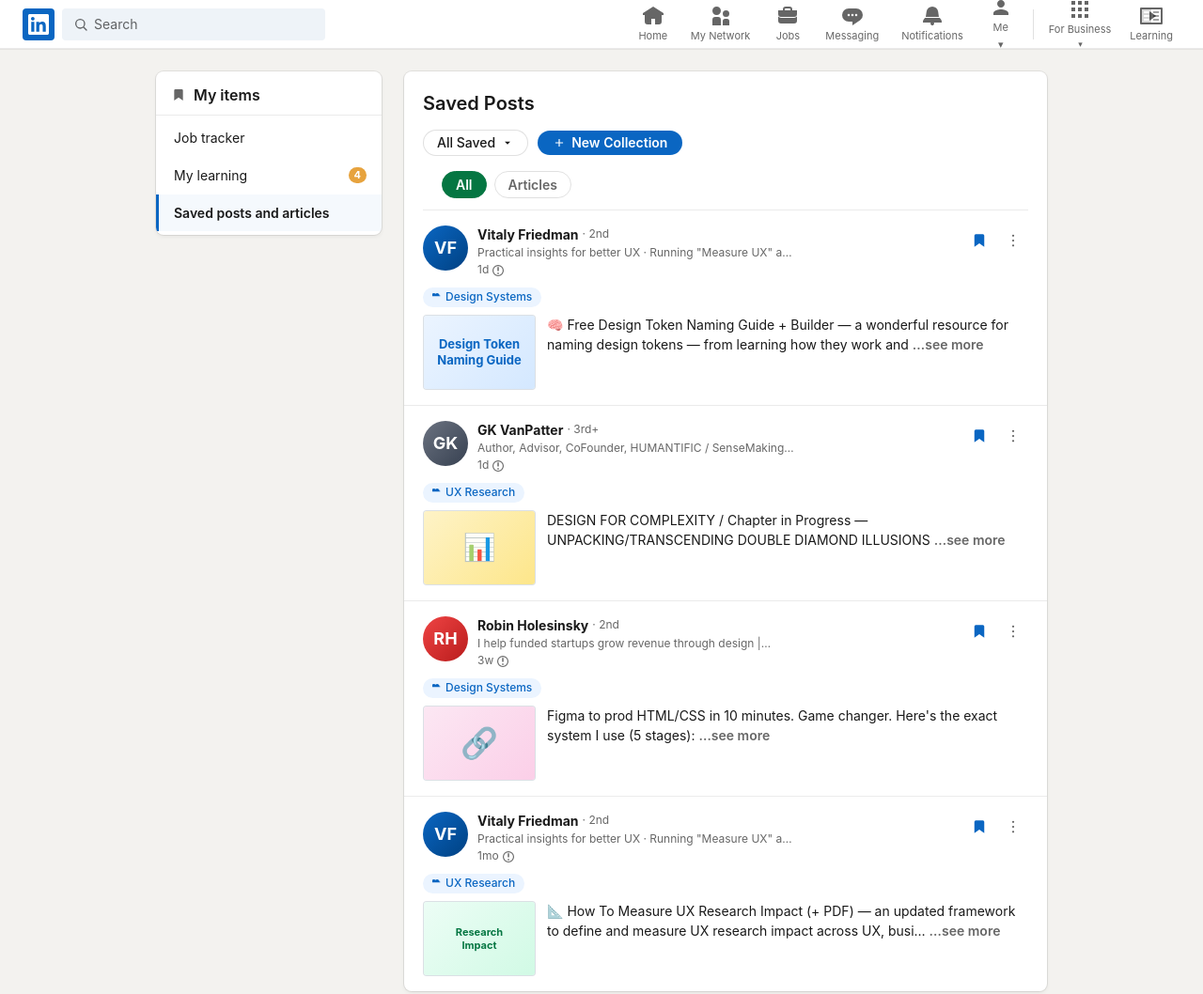
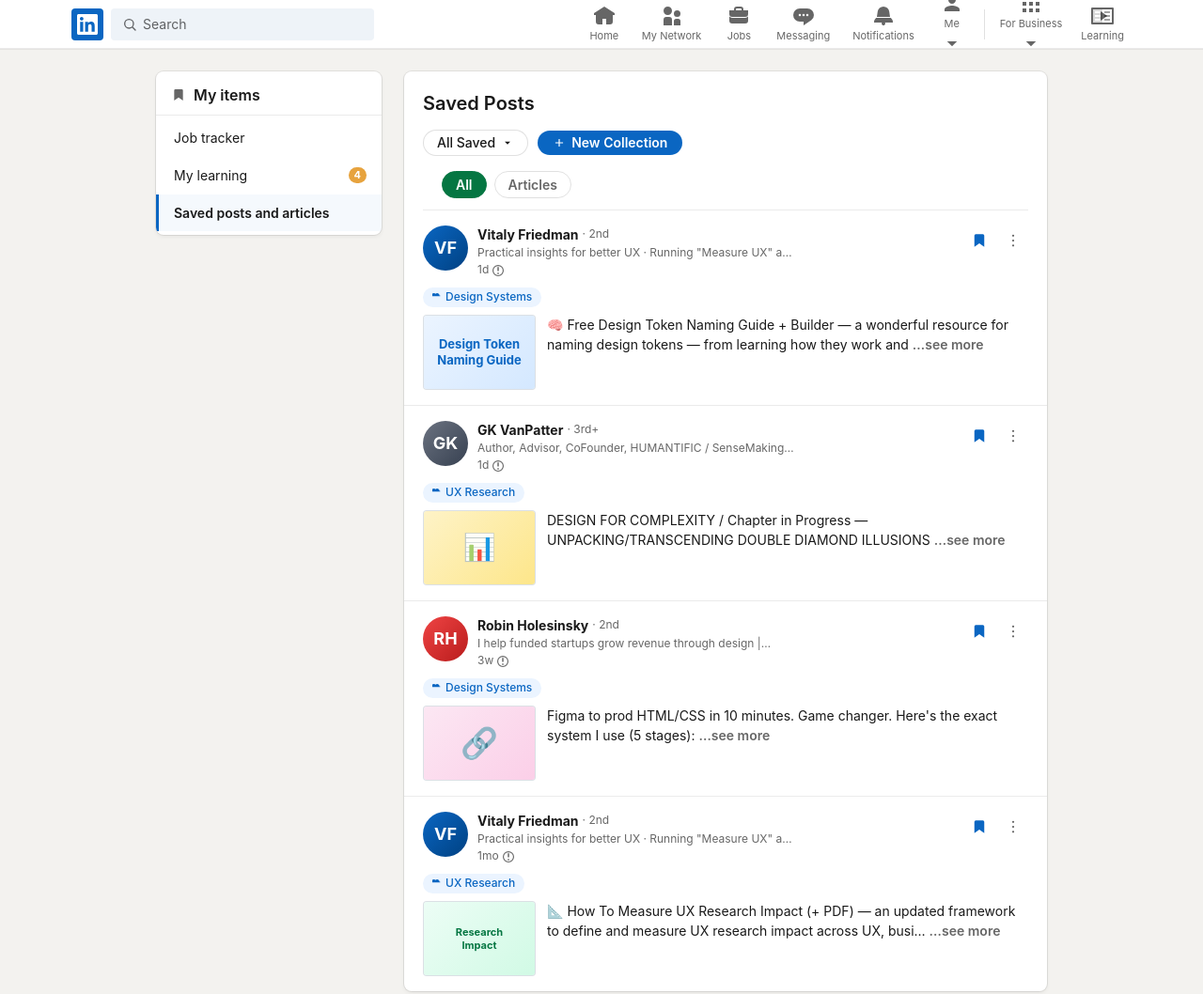
Before and after one commit to shrawan-10/linkedin-saved-collections, a plain HTML site: page linkedin-saved-collections.html in a window 1280 px wide. Shown: the whole page at 94% size. Drawn offline with Linux system fonts and the light colour scheme.

Commit message:
Fix nav icons, add caret SVG, set header to 1128px

```diff
--- a/linkedin-saved-collections.html
+++ b/linkedin-saved-collections.html
@@ -42,12 +42,21 @@
     height: 52px;
     display: flex;
     align-items: center;
+    justify-content: center;
     padding: 0 24px;
-    gap: 8px;
+    gap: 0;
     position: sticky;
     top: 0;
     z-index: 100;
     box-shadow: 0 0 0 1px rgba(0,0,0,0.06);
+  }
+
+  .topnav-inner {
+    width: 100%;
+    max-width: 1128px;
+    display: flex;
+    align-items: center;
+    gap: 8px;
   }
 
   .topnav-logo {
@@ -136,11 +145,11 @@
   .topnav-item-secondary:hover { color: var(--text-primary); background: rgba(0,0,0,0.03); }
   .topnav-item-secondary svg { width: 24px; height: 24px; fill: currentColor; }
 
-  .topnav-item-secondary .chevron-small {
-    display: inline-block;
-    font-size: 9px;
-    vertical-align: middle;
-    margin-left: 1px;
+  .topnav-item svg.caret, .topnav-item-secondary svg.caret {
+    width: 16px;
+    height: 16px;
+    fill: currentColor;
+    display: block;
   }
 
   /* ─── PAGE LAYOUT ─── */
@@ -976,8 +985,16 @@
 </head>
 <body>
 
+<!-- caret-small symbol -->
+<svg xmlns="http://www.w3.org/2000/svg" style="display:none">
+  <symbol id="caret-small" viewBox="0 0 16 16">
+    <path d="M8 9.5L4.5 6h7L8 9.5z"/>
+  </symbol>
+</svg>
+
 <!-- TOP NAV -->
 <nav class="topnav">
+  <div class="topnav-inner">
     <div class="topnav-logo">
       <svg viewBox="0 0 24 24"><path d="M20.447 20.452h-3.554v-5.569c0-1.328-.027-3.037-1.852-3.037-1.853 0-2.136 1.445-2.136 2.939v5.667H9.351V9h3.414v1.561h.046c.477-.9 1.637-1.85 3.37-1.85 3.601 0 4.267 2.37 4.267 5.455v6.286zM5.337 7.433c-1.144 0-2.063-.926-2.063-2.065 0-1.138.92-2.063 2.063-2.063 1.14 0 2.064.925 2.064 2.063 0 1.139-.925 2.065-2.064 2.065zm1.782 13.019H3.555V9h3.564v11.452zM22.225 0H1.771C.792 0 0 .774 0 1.729v20.542C0 23.227.792 24 1.771 24h20.451C23.2 24 24 23.227 24 22.271V1.729C24 .774 23.2 0 22.222 0h.003z"/></svg>
     </div>
@@ -1009,17 +1026,20 @@
       </a>
       <a class="topnav-item" href="#">
         <svg xmlns="http://www.w3.org/2000/svg" viewBox="0 0 24 24" fill="currentColor" width="24" height="24" focusable="false"><path d="M12 12c2.21 0 4-1.79 4-4s-1.79-4-4-4-4 1.79-4 4 1.79 4 4 4zm0 2c-2.67 0-8 1.34-8 4v2h16v-2c0-2.66-5.33-4-8-4z"/></svg>
-      Me <span class="chevron-small">▾</span>
+        Me
+        <svg xmlns="http://www.w3.org/2000/svg" width="16" height="16" viewBox="0 0 16 16" fill="currentColor" aria-hidden="true"><use href="#caret-small" width="16" height="16"></use></svg>
       </a>
       <div class="topnav-divider"></div>
       <a class="topnav-item-secondary" href="#">
         <svg xmlns="http://www.w3.org/2000/svg" viewBox="0 0 24 24" fill="currentColor" width="24" height="24" focusable="false"><path d="M3 3h4v4H3zm7 4h4V3h-4zm7-4v4h4V3zM3 14h4v-4H3zm7 0h4v-4h-4zm7 0h4v-4h-4zM3 21h4v-4H3zm7 0h4v-4h-4zm7 0h4v-4h-4z"></path></svg>
-      For Business <span class="chevron-small">▾</span>
+        For Business
+        <svg xmlns="http://www.w3.org/2000/svg" width="16" height="16" viewBox="0 0 16 16" fill="currentColor" aria-hidden="true"><use href="#caret-small" width="16" height="16"></use></svg>
       </a>
       <a class="topnav-item-secondary" href="#">
         <svg xmlns="http://www.w3.org/2000/svg" viewBox="0 0 24 24" fill="currentColor" width="24" height="24" focusable="false"><path d="M22 5v14H2V5h20m1-2H1a1 1 0 00-1 1v16a1 1 0 001 1h22a1 1 0 001-1V4a1 1 0 00-1-1z"></path><path d="M2 5v14h10V5H2zm8 12H4v-2h6v2zm0-4H4v-2h6v2zm0-4H4V7h6v2z" style="isolation:isolate" opacity=".25"></path><path style="isolation:isolate" opacity=".6" d="M14 7h6v2h-6zM14 11h6v2h-6zM14 15h6v2h-6z"></path><path d="M10 7.53v8.93a.28.28 0 00.44.23l6.43-4.44a.33.33 0 00.06-.46l-.06-.06-6.43-4.43a.28.28 0 00-.44.23z"></path></svg>
         Learning
       </a>
+    </div>
   </div>
 </nav>
 
```
Lines whose indentation alone changed are shown as unchanged.
